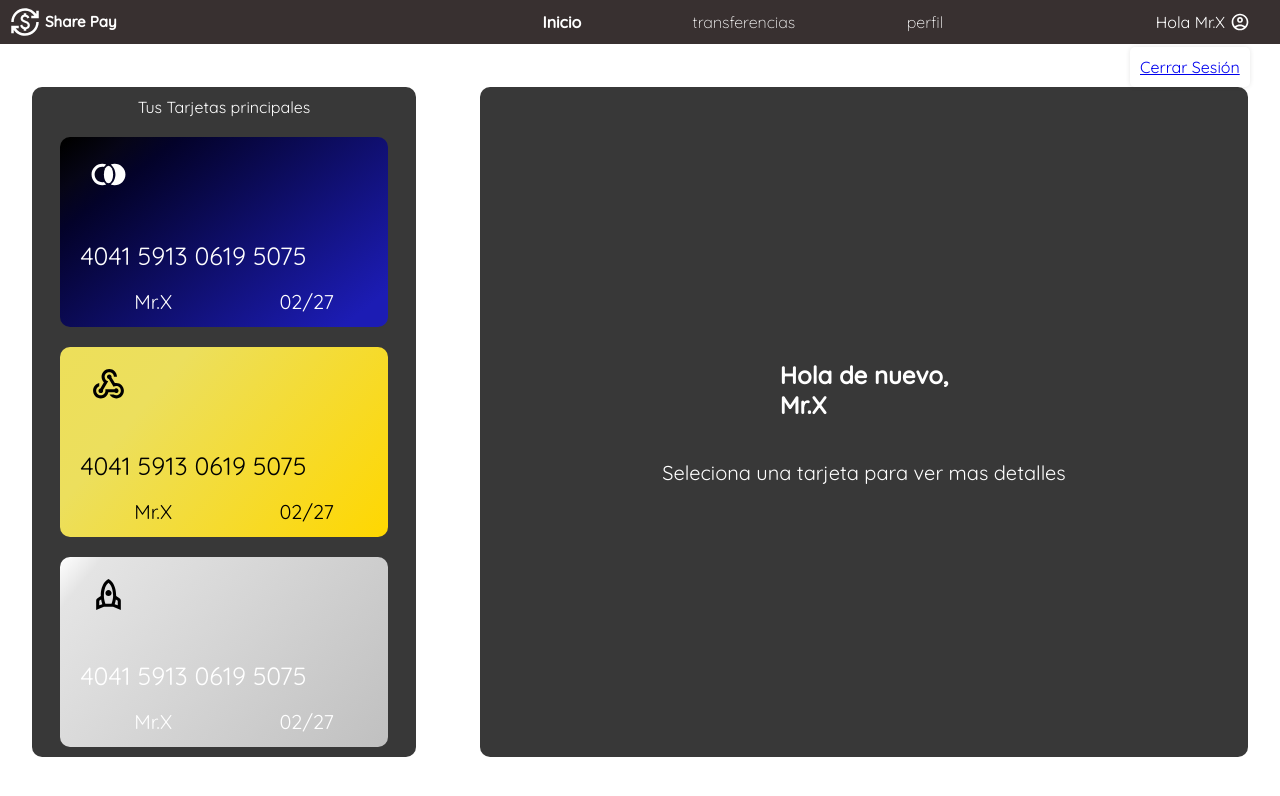
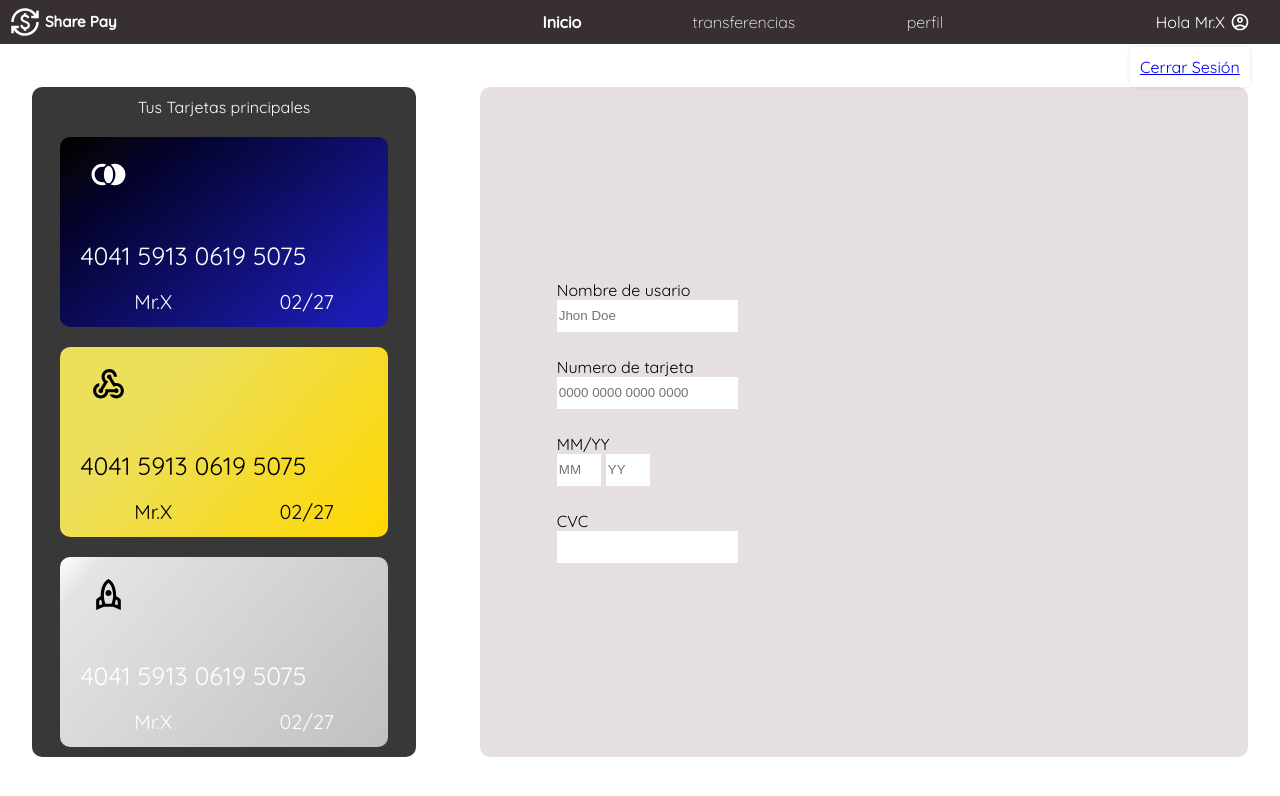
Before and after one commit to sant1ln/Share-Pay, a React (Vite) app: page /#/login in a window 1280 px wide. Both pictures are taken after a click on the button "Entrar". Shown: the top 796 px of the page. Built offline with nearby package versions, Linux system fonts and the light colour scheme.

Commit message:
form for cards started

```diff
--- a/src/components/Detail.jsx
+++ b/src/components/Detail.jsx
@@ -9,10 +9,40 @@ export const Detail = () => {
 
   return (
     <section className='detail-of-card'>
-      <h2>
+      {/* <h2>
         Hola de nuevo, <br /> {user}
       </h2>
-      <p className='no-card-selected'>Seleciona una tarjeta para ver mas detalles</p>
+      <p className='no-card-selected'>Seleciona una tarjeta para ver mas detalles</p> */}
+
+
+      <form action="">
+
+        <label htmlFor="card-holder">
+          Nombre de usario
+        </label>
+        <input type="text" placeholder='Jhon Doe' id="card-holder" />
+
+
+        <label htmlFor="card-number">
+          Numero de tarjeta
+        </label>
+        <input type="text" placeholder='0000 0000 0000 0000' id="card-number"/>
+
+        <div className='card-expiration'>
+          <label htmlFor="expiration-date">MM/YY</label>
+          <input type="text" placeholder='MM' id="expiration-date"/>
+          <input type="text" placeholder='YY' />
+        </div>
+
+        <label htmlFor="card-cvc">
+          CVC
+        </label>
+        <input type="text" name="" id="card-cvc" />
+
+
+
+      </form>
+
     </section>
   )
 }
--- a/src/components/styles/detail.css
+++ b/src/components/styles/detail.css
@@ -5,7 +5,7 @@
   justify-content: center;
   width: 60%;
   height: calc(90vh - 50px);
-  background-color: var(--card-color);
+  background-color:#dfd6d6c7;
   color: var(--primary-font-color);
   border-radius: 10px;
 }
@@ -13,3 +13,26 @@
 .no-card-selected{
   font-size: 20px;
 }
+
+form{
+  width: 80%;
+  height: calc(50% - 50px);
+}
+
+form label{
+  display: block;
+  color: var(--secondary-font-color);
+}
+
+form input{
+  height: 30px;
+  outline: none;
+  border: none;
+  margin-bottom: 25px;
+}
+
+
+.card-expiration input{
+  width: 40px;
+  margin-right: 5px;
+}
--- a/src/index.css
+++ b/src/index.css
@@ -4,6 +4,7 @@
   --navbar-color: #383030;
   --primary-color: #383030;
   --primary-font-color: #FFF;
+  --secondary-font-color: #000;
   --navbar-font-color: #FFF;
   --secondary-color: #FFF;
   --tertiary-color: #6C63FF;
```
